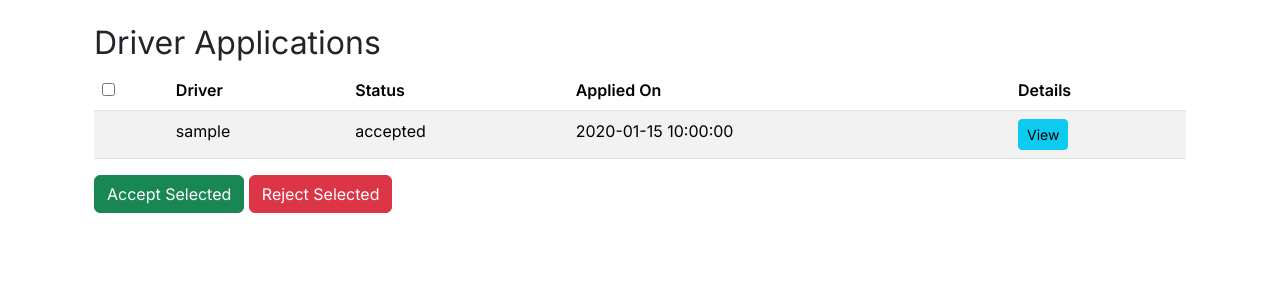
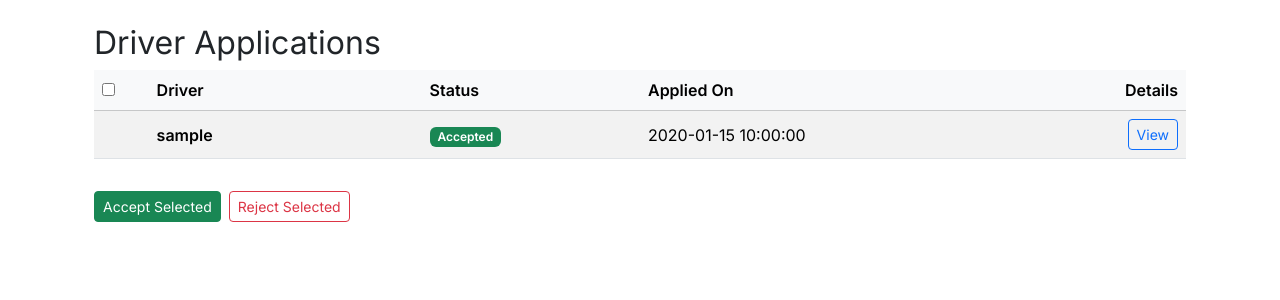
Before and after one commit to Jaredburne47/F25-Team16, a Flask app: template templates/sponsor_applications.html in a window 1280 px wide. Shown: the part 56-356 px from the top of the page. Run offline with Flask 3, Linux system fonts and the light colour scheme; the template is opened without the code that fills it: most values are stand-ins (such as "Sample title", 1, 10 or a date in 2020); some libraries are stand-ins or nearby versions.

Commit message:
Update sponsor_applications.html

```diff
--- a/templates/sponsor_applications.html
+++ b/templates/sponsor_applications.html
@@ -3,16 +3,23 @@
 
 {% block content %}
 <div class="container mt-4">
-    <h2>Driver Applications</h2>
+  <div class="d-flex align-items-center justify-content-between mb-2">
+    <h2 class="mb-0">Driver Applications</h2>
+  </div>
+
+  {% if applications and applications|length > 0 %}
   <form method="POST" action="{{ url_for('bulk_update_applications') }}">
-        <table class="table table-striped">
-            <thead>
+    <div class="table-responsive">
+      <table class="table table-striped align-middle">
+        <thead class="table-light">
           <tr>
-                    <th><input type="checkbox" id="selectAll"></th>
-                    <th>Driver</th>
-                    <th>Status</th>
-                    <th>Applied On</th>
-                    <th>Details</th>
+            <th style="width: 5%;">
+              <input type="checkbox" id="selectAll">
+            </th>
+            <th style="width: 25%;">Driver</th>
+            <th style="width: 20%;">Status</th>
+            <th style="width: 25%;">Applied On</th>
+            <th style="width: 25%;" class="text-end">Details</th>
           </tr>
         </thead>
         <tbody>
@@ -23,27 +30,53 @@
                 <input type="checkbox" name="selected_apps" value="{{ app.id }}">
               {% endif %}
             </td>
-                    <td>{{ app.driverUsername }}</td>
-                    <td>{{ app.status }}</td>
-                    <td>{{ app.created_at }}</td>
+            <td class="fw-semibold">{{ app.driverUsername }}</td>
             <td>
+              {% if app.status == "pending" %}
+                <span class="badge bg-warning text-dark">Pending</span>
+              {% elif app.status == "accepted" %}
+                <span class="badge bg-success">Accepted</span>
+              {% elif app.status == "rejected" %}
+                <span class="badge bg-danger">Rejected</span>
+              {% elif app.status == "withdrawn" %}
+                <span class="badge bg-secondary">Withdrawn</span>
+              {% else %}
+                <span class="badge bg-light text-dark">{{ app.status|capitalize }}</span>
+              {% endif %}
+            </td>
+            <td>{{ app.created_at or '-' }}</td>
+            <td class="text-end">
               <a href="{{ url_for('sponsor_application_detail', app_id=app.id) }}"
-                           class="btn btn-info btn-sm">View</a>
+                 class="btn btn-outline-primary btn-sm">
+                View
+              </a>
             </td>
           </tr>
           {% endfor %}
         </tbody>
       </table>
+    </div>
 
-        <button type="submit" name="action" value="accept" class="btn btn-success">Accept Selected</button>
-        <button type="submit" name="action" value="reject" class="btn btn-danger">Reject Selected</button>
+    <div class="d-flex gap-2 mt-3">
+      <button type="submit" name="action" value="accept" class="btn btn-success btn-sm">
+        Accept Selected
+      </button>
+      <button type="submit" name="action" value="reject" class="btn btn-outline-danger btn-sm">
+        Reject Selected
+      </button>
+    </div>
   </form>
+  {% else %}
+  <div class="alert alert-secondary mt-3" role="alert">
+    No driver applications found.
+  </div>
+  {% endif %}
 </div>
 
 <script>
 document.getElementById('selectAll').onclick = function() {
-    let checkboxes = document.querySelectorAll('input[name="selected_apps"]');
-    for (let cb of checkboxes) cb.checked = this.checked;
+  const boxes = document.querySelectorAll('input[name="selected_apps"]');
+  for (let box of boxes) box.checked = this.checked;
 };
 </script>
 {% endblock %}
```
Lines whose indentation alone changed are shown as unchanged.
